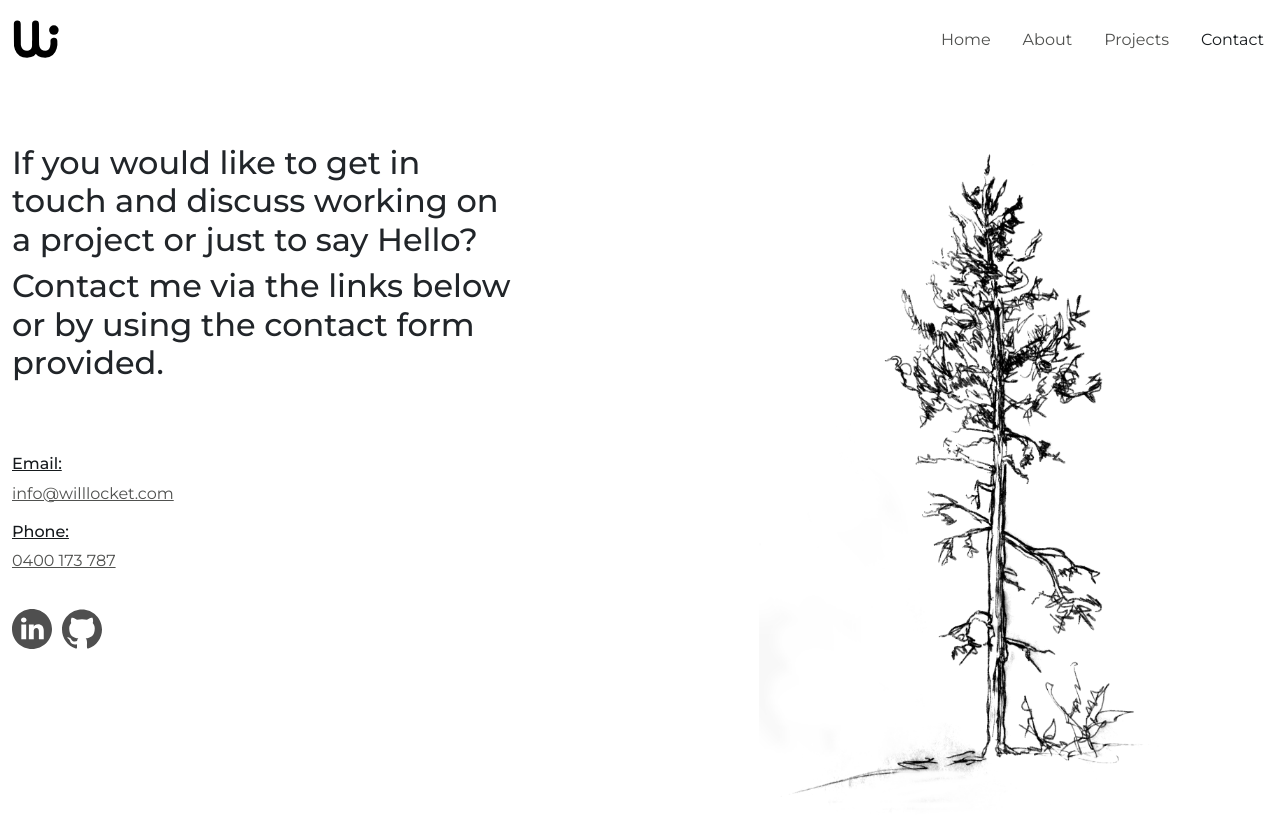
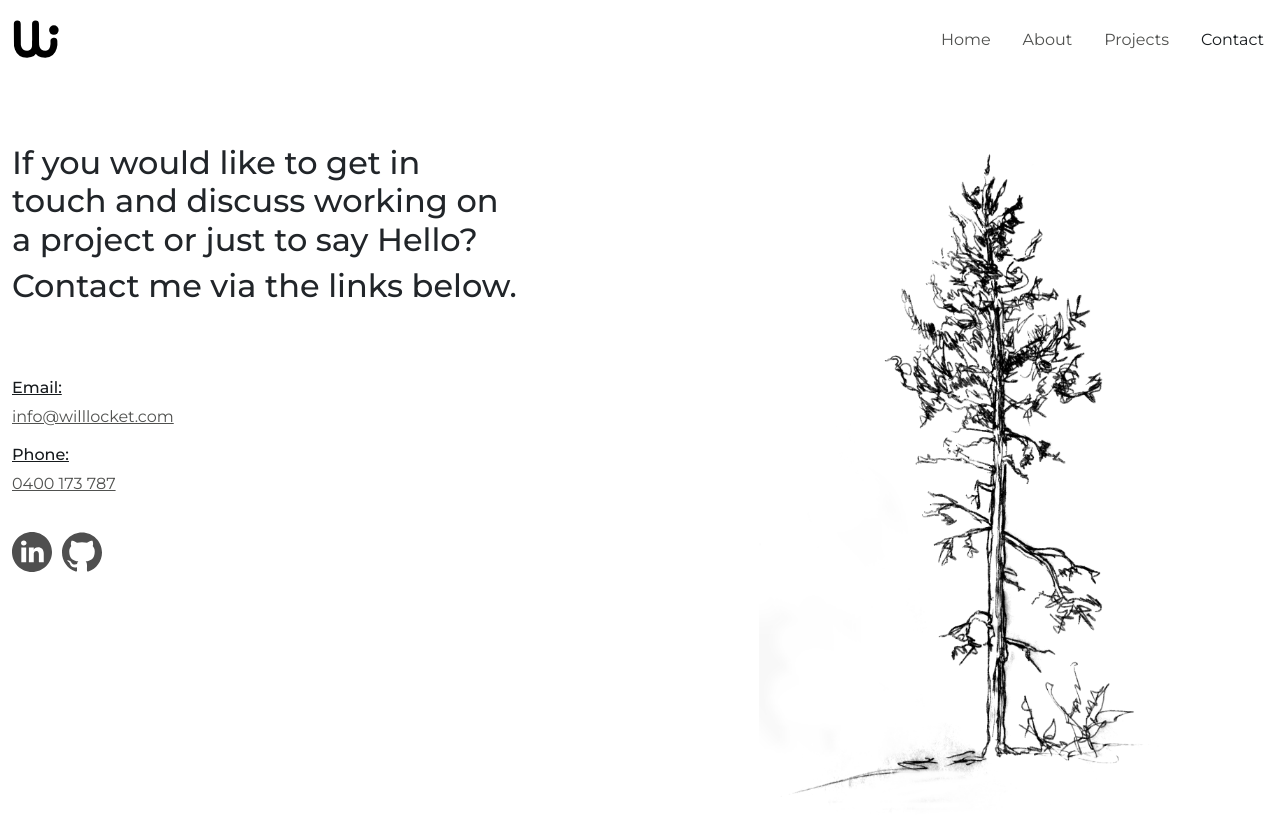
Before and after one commit to WillBill84/Will_Locket, a React (Create React App) app: page /contact in a window 1280 px wide. Built offline with nearby package versions, Linux system fonts and the light colour scheme.

Commit message:
contact text

```diff
--- a/src/components/pages/Contact.js
+++ b/src/components/pages/Contact.js
@@ -19,7 +19,7 @@ export default function Contact() {
                 <Container fluid="xxl">
                     <Row>
                         <Col>
-                            <h2>If you would like to get in touch and discuss working on a project or just to say Hello?</h2><h2>Contact me via the links below or by using the contact form provided.</h2>
+                            <h2>If you would like to get in touch and discuss working on a project or just to say Hello?</h2><h2>Contact me via the links below.</h2>
                         </Col>
                         <Col sm={2}></Col>
                         <Col><img src={Drawing} className="drawing"></img></Col>
```
